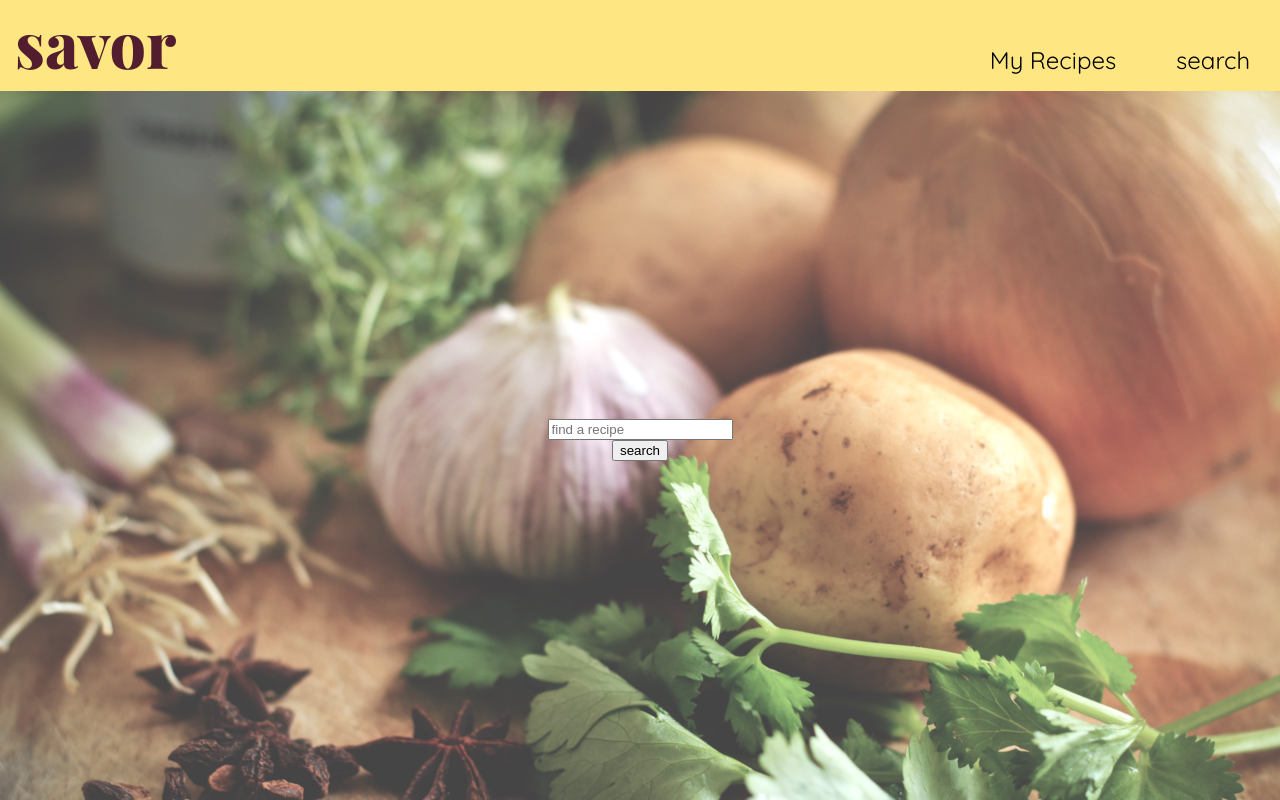
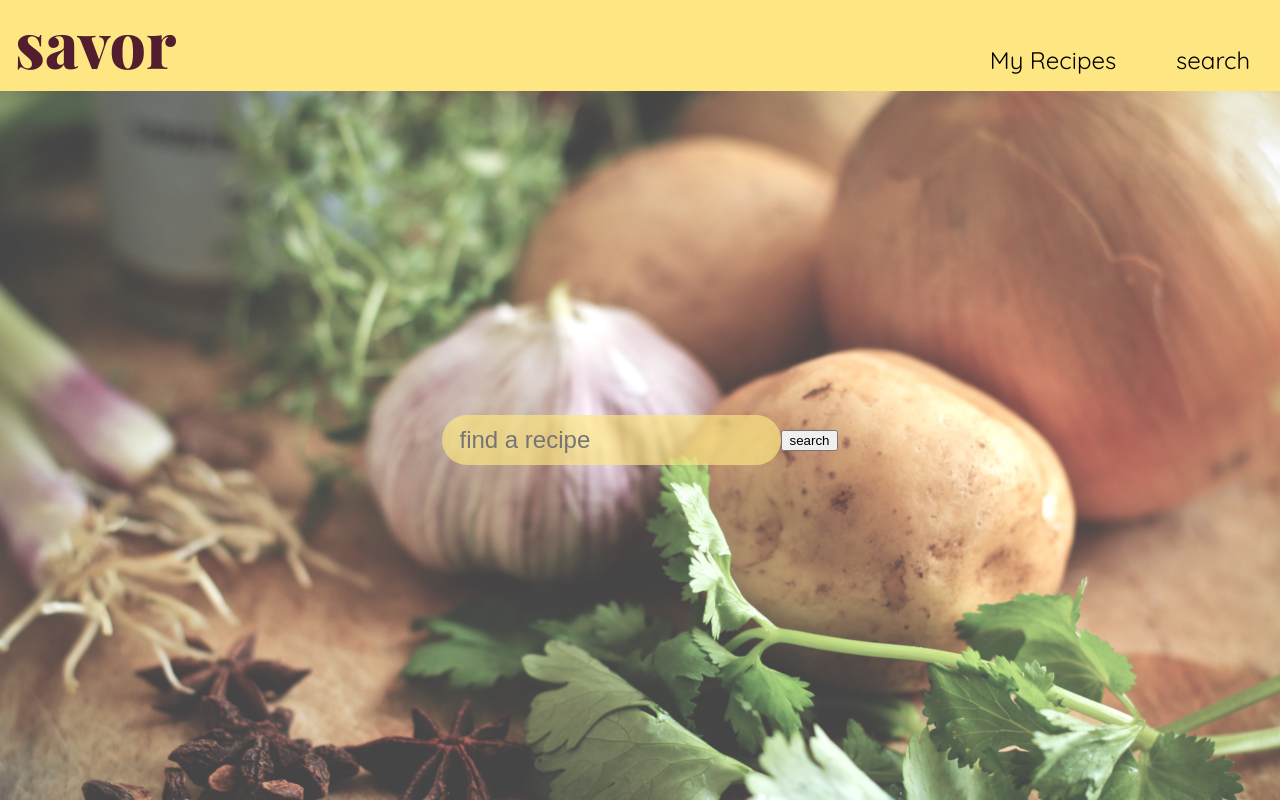
Before and after one commit to MTCawthray/Savor, a React (Create React App) app: page / in a window 1280 px wide. Built offline with nearby package versions, Linux system fonts and the light colour scheme; a web font is replaced by a local one.

Commit message:
Style search bar on main page

```diff
--- a/src/Components/Search/Search.css
+++ b/src/Components/Search/Search.css
@@ -0,0 +1,15 @@
+form {
+  display: flex;
+  flex-direction: row;
+}
+
+.search-bar {
+  height: 2em;
+  width: 25vw;
+  border: none;
+  border-radius: 30px;
+  background-color: #fee782ab;
+  color: #521d2f;
+  font-size: x-large;
+  padding-left: 17px;
+}
```
